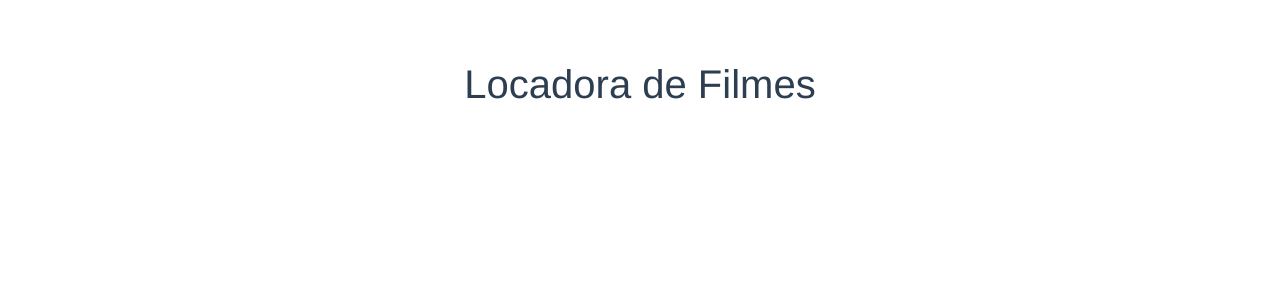
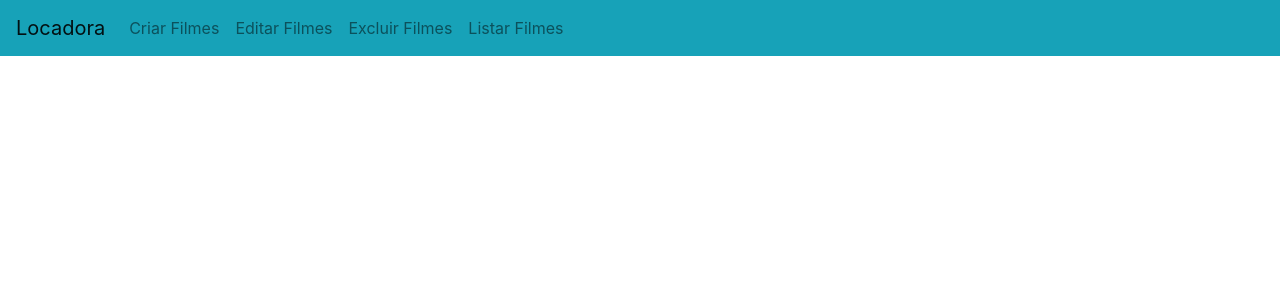
Before and after one commit to fabioNog/LocadoraFrotend, a Vue app in the folder locadora/: page / in a window 1280 px wide. Shown: the top 300 px of the page. Built offline with nearby package versions, Linux system fonts and the light colour scheme.

Commit message:
Add Bootstrap Framwork, delete component HelloWord and create component NavBar.vue

```diff
--- a/locadora/src/App.vue
+++ b/locadora/src/App.vue
@@ -1,27 +1,20 @@
 <template>
   <div id="app">
-    <HelloWorld msg="Locadora de Filmes"/>
+    <NavBar/>
   </div>
 </template>
 
 <script>
-import HelloWorld from './components/HelloWorld.vue'
+import NavBar from './components/NavBar.vue'
 
 export default {
   name: 'app',
   components: {
-    HelloWorld
+    NavBar
   }
 }
 </script>
 
 <style>
-#app {
-  font-family: 'Avenir', Helvetica, Arial, sans-serif;
-  -webkit-font-smoothing: antialiased;
-  -moz-osx-font-smoothing: grayscale;
-  text-align: center;
-  color: #2c3e50;
-  margin-top: 60px;
-}
+
 </style>
--- a/locadora/src/components/HelloWorld.vue
+++ /dev/null
@@ -1,32 +0,0 @@
-<template>
-  <div class="hello">
-    <h1>{{ msg }}</h1>
-  </div>
-</template>
-
-<script>
-export default {
-  name: 'HelloWorld',
-  props: {
-    msg: String
-  }
-}
-</script>
-
-<!-- Add "scoped" attribute to limit CSS to this component only -->
-<style scoped>
-h3 {
-  margin: 40px 0 0;
-}
-ul {
-  list-style-type: none;
-  padding: 0;
-}
-li {
-  display: inline-block;
-  margin: 0 10px;
-}
-a {
-  color: #42b983;
-}
-</style>
--- /dev/null
+++ b/locadora/src/components/NavBar.vue
@@ -0,0 +1,32 @@
+<template>
+  <div>
+  <b-navbar toggleable="lg" type="light" variant="info">
+    <b-navbar-brand href="#">Locadora</b-navbar-brand>
+
+    <b-navbar-toggle target="nav-collapse"></b-navbar-toggle>
+
+    <b-collapse id="nav-collapse" is-nav>
+      <b-navbar-nav>
+        <b-nav-item href="#">Criar Filmes</b-nav-item>
+        <b-nav-item href="#">Editar Filmes</b-nav-item>
+        <b-nav-item href="#">Excluir Filmes</b-nav-item>
+        <b-nav-item href="#">Listar Filmes</b-nav-item>
+      </b-navbar-nav>
+    </b-collapse>
+  </b-navbar>
+</div>
+</template>
+
+<script>
+export default {
+  name: 'NavBar',
+  props: {
+
+  }
+}
+</script>
+
+<!-- Add "scoped" attribute to limit CSS to this component only -->
+<style scoped>
+
+</style>
--- a/locadora/src/main.js
+++ b/locadora/src/main.js
@@ -5,8 +5,8 @@
 //Bootrastrap Framework
 import 'bootstrap/dist/css/bootstrap.css'
 import 'bootstrap-vue/dist/bootstrap-vue.css'
-//import { BootstrapVue, IconsPlugin } from 'bootstrap-vue'
-//Vue.use(BootstrapVue)
+import { BootstrapVue } from 'bootstrap-vue'
+Vue.use(BootstrapVue)
 
 
 Vue.config.productionTip = false
```
